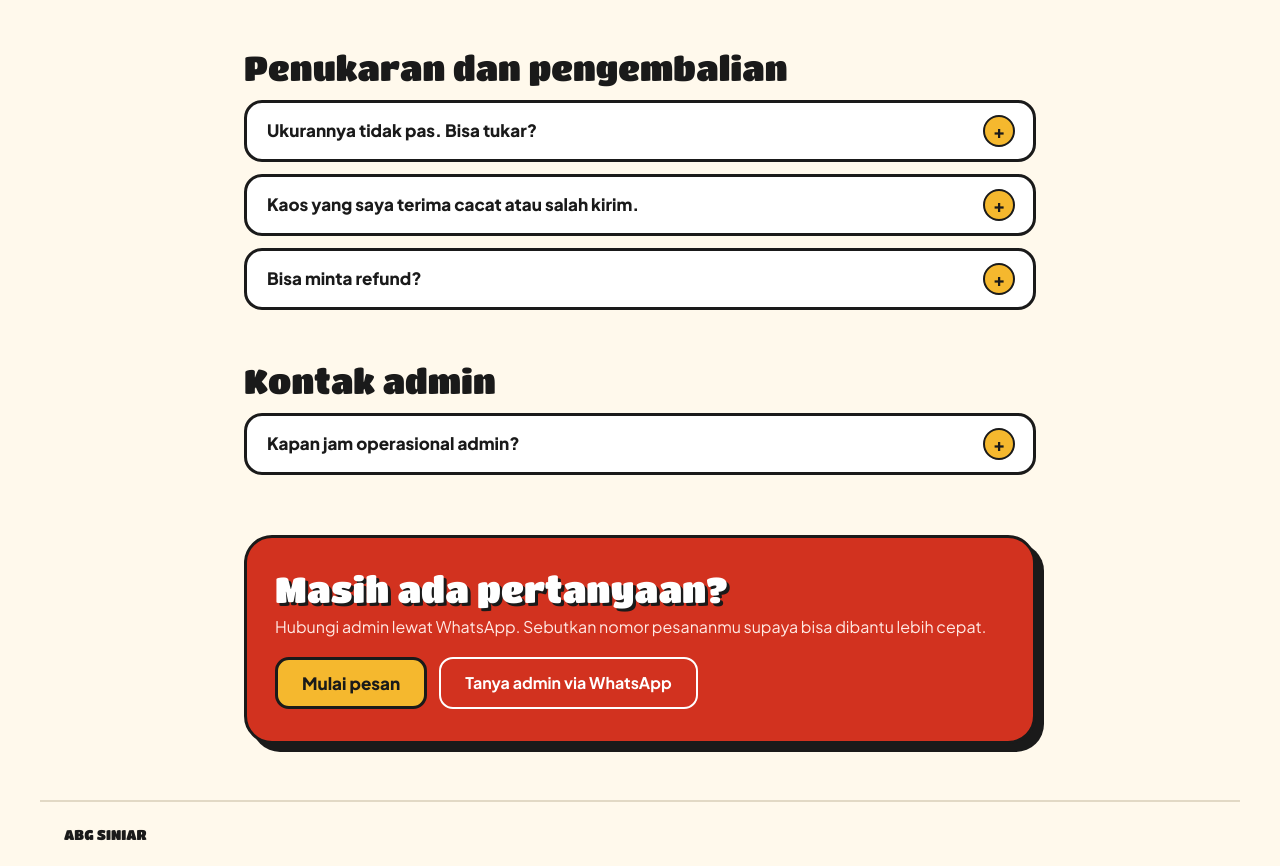
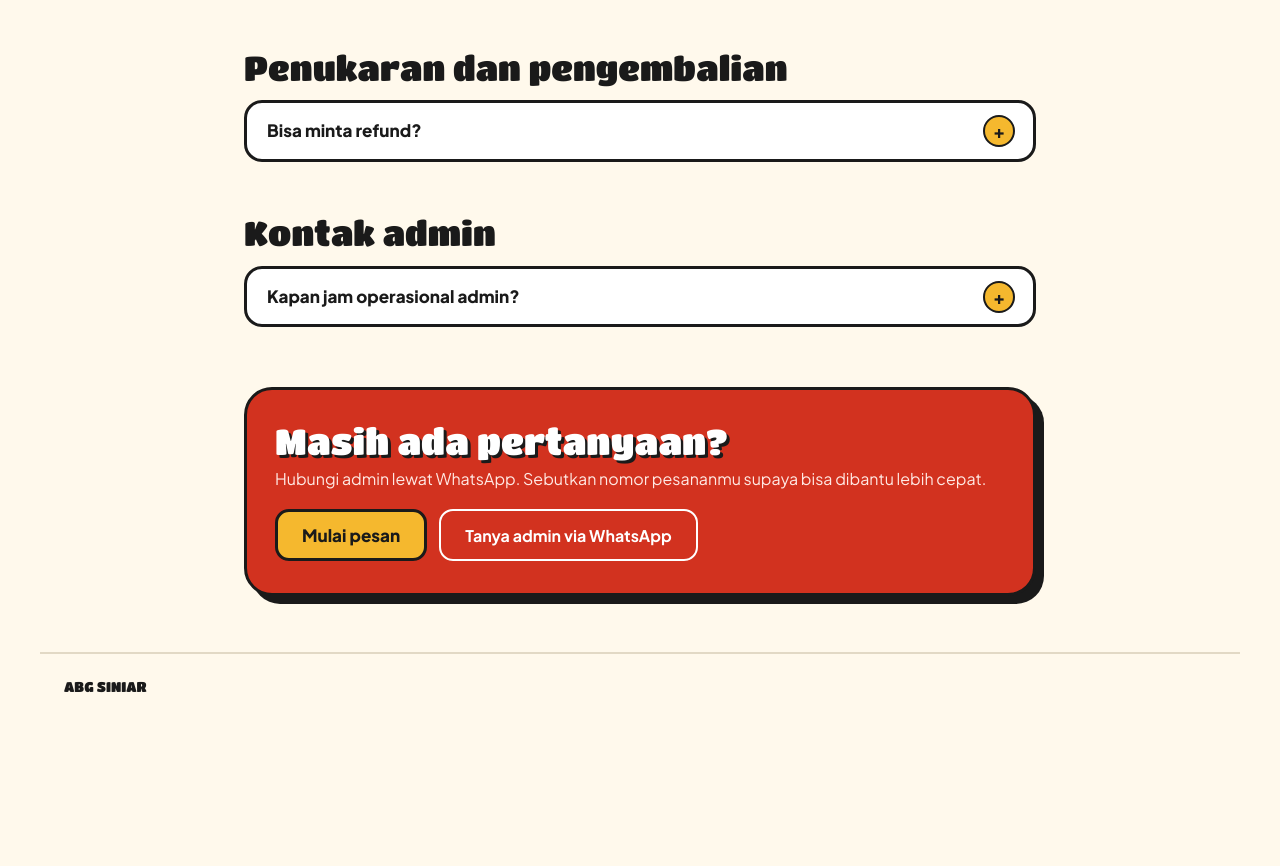
Before and after one commit to arydfbr/toko-baju, a plain HTML site: page public/faq.html in a window 1280 px wide. Shown: the part 2743-3609 px from the top of the page. After the commit the page ends 3461 px from the top, so only its background shows below. Drawn offline with Linux system fonts and the light colour scheme; no server answers.

Commit message:
FAQ: hapus poin tukar ukuran dan barang cacat
Co-Authored-By: Claude Opus 5.5 <noreply@anthropic.com>
Claude-Session: https://claude.ai/code/session_011TS3vWWZPn37ob9xi6UuQh

```diff
--- a/public/faq.html
+++ b/public/faq.html
@@ -135,8 +135,6 @@
 
   <section class="group" id="penukaran">
     <h2 class="display">Penukaran dan pengembalian</h2>
-    <details><summary>Ukurannya tidak pas. Bisa tukar?</summary><div class="ans"><p>Bisa. Kaos bisa ditukar dalam <b>3 hari setelah barang diterima</b>, selama stok tersedia, kondisinya <b>belum dicuci</b> dan <b>label masih terpasang</b>. Ongkir penukaran ditanggung pembeli.</p></div></details>
-    <details><summary>Kaos yang saya terima cacat atau salah kirim.</summary><div class="ans"><p>Hubungi admin paling lambat <b>2 hari setelah paket diterima</b>. Sertakan foto kaos dan <b>video unboxing</b> sebagai bukti. Solusinya, barang pengganti akan dikirim dan <b>ongkir ditanggung toko</b>.</p></div></details>
     <details><summary>Bisa minta refund?</summary><div class="ans"><p>Refund hanya diperbolehkan ketika stok pengganti habis, atau pesanan terlanjur batal setelah transfer namun tidak ada stok lain. Silakan chat admin lewat WhatsApp.</p></div></details>
   </section>
 
```
